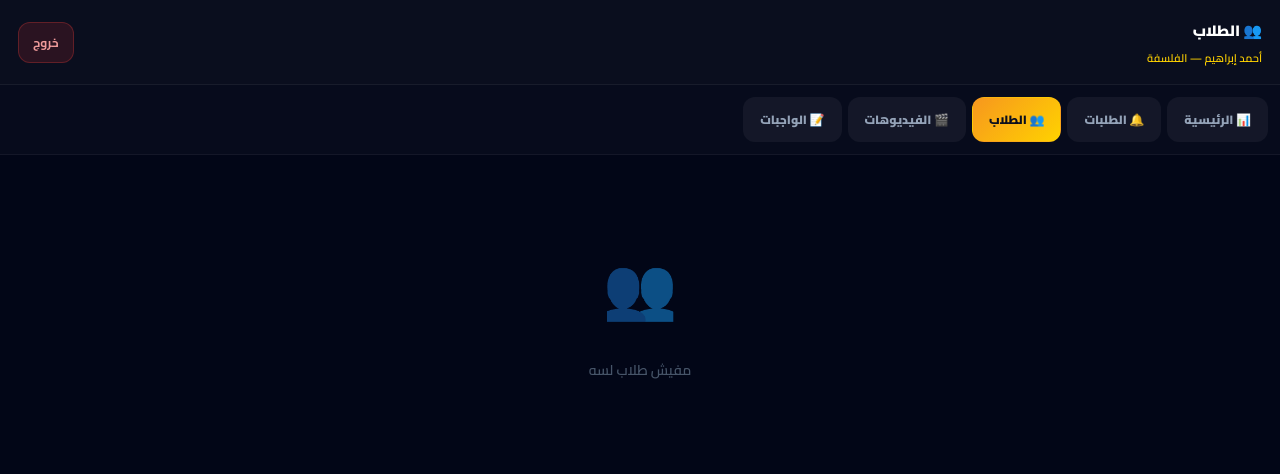
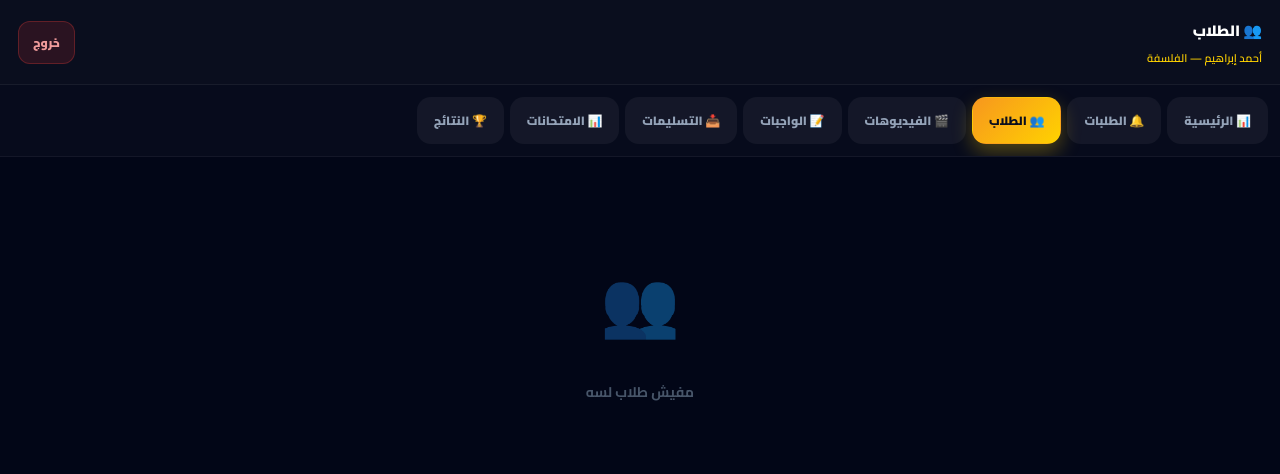
Before and after one commit to a01008062965a-afk/ahmededu, a Flask app: page /admin/students in a window 1280 px wide. Shown: the top 474 px of the page. Run offline with Flask 3, Linux system fonts and the light colour scheme; the visitor is signed in with stand-in values (Sample User, id 1); data that the repository does not hold is empty.

Commit message:
u students

```diff
--- a/templates/admin_students.html
+++ b/templates/admin_students.html
@@ -11,53 +11,51 @@ body{background:#020617;color:#fff;min-height:100vh;padding-bottom:40px}
 header{background:rgba(255,255,255,0.03);border-bottom:1px solid rgba(255,255,255,0.06);padding:16px 18px;display:flex;justify-content:space-between;align-items:center}
 header h1{margin:0;font-size:15px;font-weight:900}
 header .info{font-size:11px;color:#ffd200;margin-top:3px;font-weight:600}
-.logout{color:#ef9a9a;text-decoration:none;font-size:12px;background:rgba(229,57,53,0.15);padding:8px 14px;border-radius:12px;border:1px solid rgba(229,57,53,0.3);font-weight:700}
-.tabs{display:flex;gap:6px;padding:12px;overflow-x:auto;background:rgba(255,255,255,0.02);border-bottom:1px solid rgba(255,255,255,0.05)}
-.tab{padding:10px 16px;background:rgba(255,255,255,0.05);border-radius:12px;cursor:pointer;font-size:12px;font-weight:800;white-space:nowrap;color:#94a3b8;border:1px solid transparent;text-decoration:none;display:inline-block}
-.tab.active{background:linear-gradient(135deg,#f7971e,#ffd200);color:#0a0f1e}
+.logout{color:#ef9a9a;text-decoration:none;font-size:12px;background:rgba(229,57,53,0.15);padding:9px 14px;border-radius:12px;border:1.5px solid rgba(229,57,53,0.3);font-weight:800}
+.tabs{display:flex;gap:6px;padding:12px;overflow-x:auto;background:rgba(255,255,255,0.02);border-bottom:1px solid rgba(255,255,255,0.05);scrollbar-width:none}
+.tabs::-webkit-scrollbar{display:none}
+.tab{padding:11px 16px;background:rgba(255,255,255,0.05);border-radius:14px;font-size:12px;font-weight:800;white-space:nowrap;color:#94a3b8;text-decoration:none;border:1.5px solid transparent;display:inline-block}
+.tab.active{background:linear-gradient(135deg,#f7971e,#ffd200);color:#0a0f1e;box-shadow:0 8px 20px rgba(255,210,0,0.3)}
 .container{padding:16px;max-width:820px;margin:0 auto}
-.card{background:rgba(255,255,255,0.03);border:1px solid rgba(255,255,255,0.06);border-radius:20px;padding:18px;margin-bottom:14px}
-.row{display:flex;justify-content:space-between;align-items:start;gap:10px;flex-wrap:wrap}
+.card{background:rgba(255,255,255,0.03);border:1.5px solid rgba(255,255,255,0.06);border-radius:22px;padding:20px;margin-bottom:14px}
+.row{display:flex;justify-content:space-between;align-items:start;gap:10px}
 .phone{font-size:17px;font-weight:900;color:#ffd200;direction:ltr}
 .name{font-size:16px;font-weight:800;margin-top:4px}
 .grade{display:inline-block;background:rgba(99,102,241,0.15);color:#a5b4fc;padding:4px 12px;border-radius:20px;font-size:12px;font-weight:700;margin-top:8px}
 .badge{padding:6px 14px;border-radius:20px;font-size:12px;font-weight:800}
-.badge.pending{background:rgba(255,152,0,0.15);color:#ffb74d}
-.badge.approved{background:rgba(37,211,102,0.15);color:#a5d6a7}
-.badge.rejected{background:rgba(229,57,53,0.15);color:#ef9a9a}
-.code-box{background:linear-gradient(135deg,rgba(255,210,0,0.15),rgba(247,151,30,0.08));border:2px solid rgba(255,210,0,0.4);padding:14px;border-radius:14px;font-family:monospace;font-size:22px;color:#ffd200;font-weight:900;letter-spacing:3px;direction:ltr;text-align:center;margin:12px 0;cursor:pointer}
+.badge.approved{background:rgba(37,211,102,0.15);color:#a5d6a7;border:1px solid rgba(37,211,102,0.3)}
+.badge.pending{background:rgba(255,152,0,0.15);color:#ffb74d;border:1px solid rgba(255,152,0,0.3)}
+.badge.rejected{background:rgba(229,57,53,0.15);color:#ef9a9a;border:1px solid rgba(229,57,53,0.3)}
+.code-box{background:linear-gradient(135deg,rgba(255,210,0,0.15),rgba(247,151,30,0.08));border:2px solid rgba(255,210,0,0.4);padding:14px 18px;border-radius:14px;font-family:monospace;font-size:22px;color:#ffd200;font-weight:900;letter-spacing:3px;direction:ltr;text-align:center;margin:14px 0;cursor:pointer;transition:.2s}
 .code-box:active{background:rgba(37,211,102,0.2);border-color:#25D366}
 .info-line{font-size:13px;color:#94a3b8;margin-bottom:6px}
 .info-line b{color:#fff;font-weight:700}
 .actions{display:flex;gap:8px;margin-top:14px;flex-wrap:wrap}
-.btn{padding:10px 16px;border:none;border-radius:12px;cursor:pointer;font-weight:800;font-size:13px;font-family:inherit;text-decoration:none;display:inline-flex;align-items:center;gap:6px}
+.btn{padding:11px 18px;border:none;border-radius:12px;cursor:pointer;font-weight:800;font-size:13px;font-family:inherit;text-decoration:none;display:inline-flex;align-items:center;gap:6px;transition:.2s}
 .btn:active{transform:scale(0.97)}
-.btn-ok{background:#25D366;color:#fff}
-.btn-no{background:#e53935;color:#fff}
-.btn-wa{background:#25D366;color:#fff}
-.empty{text-align:center;color:#475569;padding:60px 20px;font-size:14px;font-weight:600}
-.empty .ic{font-size:60px;display:block;margin-bottom:14px;opacity:0.5}
+.btn-ok{background:linear-gradient(135deg,#25D366,#1b8a4a);color:#fff}
+.btn-no{background:rgba(229,57,53,0.15);color:#ef9a9a;border:1.5px solid rgba(229,57,53,0.3)}
+.btn-blue{background:rgba(99,102,241,0.15);color:#a5b4fc;border:1.5px solid rgba(99,102,241,0.3)}
+.empty{text-align:center;color:#475569;padding:70px 20px;font-size:14px;font-weight:700}
+.empty .ic{font-size:64px;display:block;margin-bottom:16px;opacity:0.4}
 .date{font-size:11px;color:#475569;margin-top:8px}
 </style>
 </head>
 <body>
-
 <header>
-<div>
-<h1>👥 الطلاب</h1>
-<div class="info">{{ teacher }} — {{ subject }}</div>
-</div>
+<div><h1>👥 الطلاب</h1><div class="info">{{ teacher }} — {{ subject }}</div></div>
 <a href="/admin/logout" class="logout">خروج</a>
 </header>
-
 <div class="tabs">
 <a href="/admin" class="tab">📊 الرئيسية</a>
 <a href="/admin/pending" class="tab">🔔 الطلبات</a>
 <a href="/admin/students" class="tab active">👥 الطلاب</a>
 <a href="/admin/videos" class="tab">🎬 الفيديوهات</a>
 <a href="/admin/homework" class="tab">📝 الواجبات</a>
+<a href="/admin/submissions" class="tab">📥 التسليمات</a>
+<a href="/admin/exams" class="tab">📊 الامتحانات</a>
+<a href="/admin/results" class="tab">🏆 النتائج</a>
 </div>
-
 <div class="container">
 {% if students %}
 {% for s in students %}
@@ -74,22 +72,17 @@ header .info{font-size:11px;color:#ffd200;margin-top:3px;font-weight:600}
 {% else %}❌ مرفوض{% endif %}
 </span>
 </div>
-
 {% if s.code %}
 <div class="code-box" onclick="copyCode('{{ s.code }}', this)">{{ s.code }}</div>
 {% endif %}
-
 <div class="info-line">👨‍👩‍👦 ولي الأمر: <b style="direction:ltr;display:inline-block">{{ s.parent_phone }}</b></div>
 <div class="info-line">💳 حوّل من: <b style="direction:ltr;display:inline-block">{{ s.payment_phone }}</b></div>
 <div class="date">📅 {{ s.created_at.strftime('%Y-%m-%d %H:%M') }}</div>
-
 <div class="actions">
 {% if s.status == 'pending' %}
 <a href="/admin/approve/{{ s.id }}" class="btn btn-ok" onclick="return confirm('الموافقة؟')">✅ موافقة</a>
 {% endif %}
-{% if s.code %}
-<a href="https://wa.me/2{{ s.phone }}?text={{ ('كود التفعيل بتاعك على منصة ' + subject + ' هو: ' + s.code) | urlencode }}" target="_blank" class="btn btn-wa">📱 واتساب</a>
-{% endif %}
+<a href="https://wa.me/2{{ s.phone }}?text={{ ('كود التفعيل بتاعك على منصة ' + subject + ' هو: ' + s.code) | urlencode }}" target="_blank" class="btn btn-blue">📱 واتساب</a>
 <a href="/admin/del/{{ s.id }}" class="btn btn-no" onclick="return confirm('حذف الطالب نهائياً؟')">🗑️ حذف</a>
 </div>
 </div>
@@ -98,7 +91,6 @@ header .info{font-size:11px;color:#ffd200;margin-top:3px;font-weight:600}
 <div class="empty"><span class="ic">👥</span>مفيش طلاب لسه</div>
 {% endif %}
 </div>
-
 <script>
 function copyCode(code, el) {
     navigator.clipboard.writeText(code);
```
